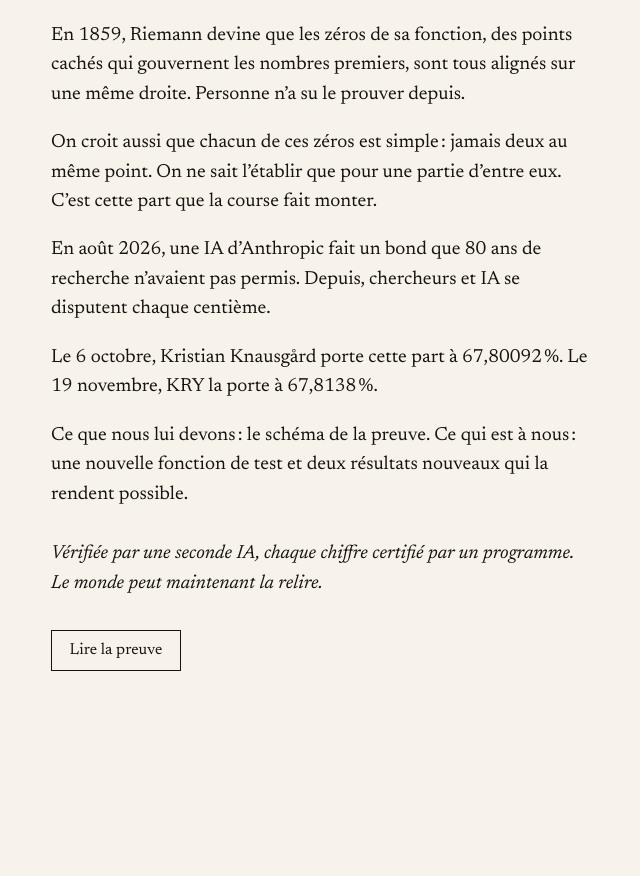
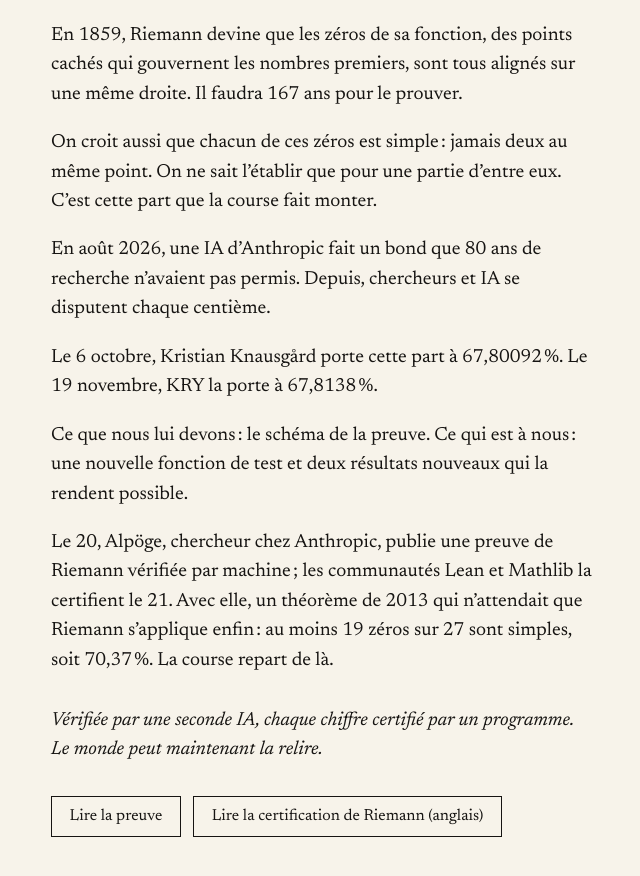
Before and after one commit to Yayamiii/Myr, a plain HTML site: page course.html in a window 1280 px wide. Shown: the part 150-1026 px from the top of the page, without its empty margins (317-957 px from the left). Before the commit the page ends 904 px from the top, so only its background shows below. Drawn offline with Linux system fonts and the light colour scheme.

Commit message:
Riemann certifié (Lean et Mathlib, 21 nov.) : PS de la page 4 « Sa preuve est validée : le record a tenu un jour. » ; passerelle « La course » : « Il faudra 167 ans pour le prouver », la preuve d'Alpöge certifiée, au moins 19 zéros sur 27 simples, lien vers la certification ; anglais aussi
Co-Authored-By: Claude Opus 5.5 <noreply@anthropic.com>

```diff
--- a/course.html
+++ b/course.html
@@ -10,13 +10,14 @@
 <main class="">
 <p class="haut"><a href="index.html">Tout a une racine.</a></p>
 <h1>La course</h1>
-<p>En 1859, Riemann devine que les zéros de sa fonction, des points cachés qui gouvernent les nombres premiers, sont tous alignés sur une même droite. Personne n’a su le prouver depuis.</p>
+<p>En 1859, Riemann devine que les zéros de sa fonction, des points cachés qui gouvernent les nombres premiers, sont tous alignés sur une même droite. Il faudra 167 ans pour le prouver.</p>
 <p>On croit aussi que chacun de ces zéros est simple : jamais deux au même point. On ne sait l’établir que pour une partie d’entre eux. C’est cette part que la course fait monter.</p>
 <p>En août 2026, une IA d’Anthropic fait un bond que 80 ans de recherche n’avaient pas permis. Depuis, chercheurs et IA se disputent chaque centième.</p>
 <p>Le 6 octobre, Kristian Knausgård porte cette part à 67,80092 %. Le 19 novembre, KRY la porte à 67,8138 %.</p>
 <p>Ce que nous lui devons : le schéma de la preuve. Ce qui est à nous : une nouvelle fonction de test et deux résultats nouveaux qui la rendent possible.</p>
+<p>Le 20, Alpöge, chercheur chez Anthropic, publie une preuve de Riemann vérifiée par machine ; les communautés Lean et Mathlib la certifient le 21. Avec elle, un théorème de 2013 qui n’attendait que Riemann s’applique enfin : au moins 19 zéros sur 27 sont simples, soit 70,37 %. La course repart de là.</p>
 <p class="statut">Vérifiée par une seconde IA, chaque chiffre certifié par un programme. Le monde peut maintenant la relire.</p>
-<p class="boutons"><a class="bouton" href="pieces/Note_trois_comptes.pdf">Lire la preuve</a></p>
+<p class="boutons"><a class="bouton" href="pieces/Note_trois_comptes.pdf">Lire la preuve</a><a class="bouton" href="https://leanprover-community.github.io/blog/posts/riemann-hypothesis/">Lire la certification de Riemann (anglais)</a></p>
 </main>
 </body>
 </html>
```
Also changed, not shown: en/course.html (+3 -2 lines), 1 other file.
